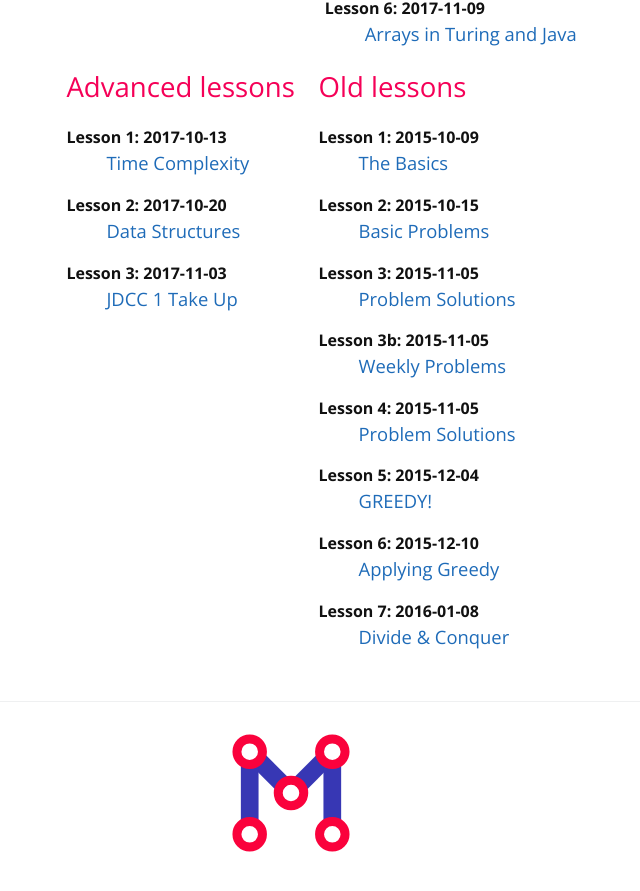
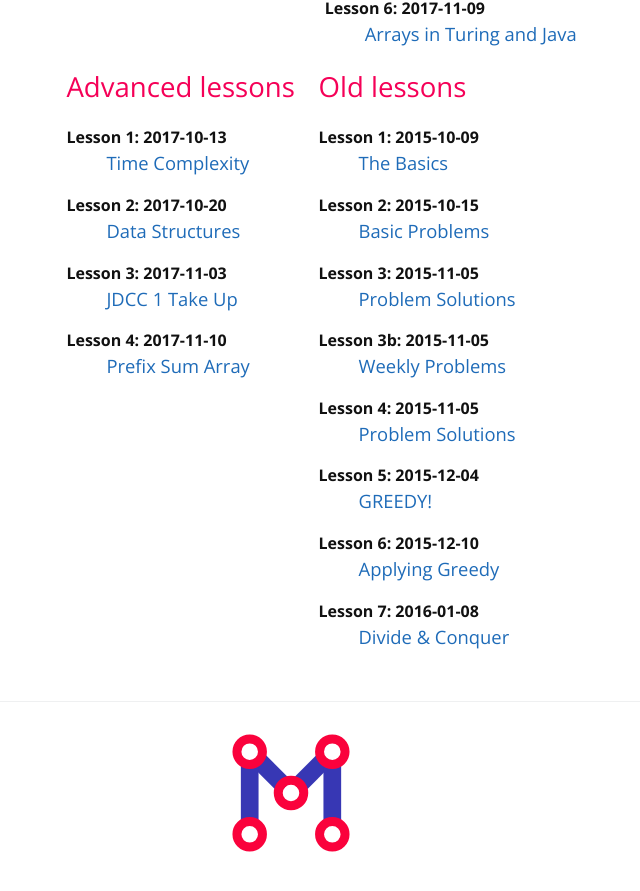
Before and after one commit to mcpt/mcpt.github.io, a Jekyll site: the page built from cpt.md, in a window 1280 px wide and 900 px high, scrolled down 1093 px. Shown: the top 891 px of the window, without its empty margins (349-989 px from the left). Built offline with Jekyll 4.4.1, drawn with Linux system fonts in a browser that asks for light colours.

Commit message:
Updated lesson for this week

```diff
--- a/_data/advanced-lessons.yml
+++ b/_data/advanced-lessons.yml
@@ -18,3 +18,8 @@
   date: 2017-11-03
   id: 3
   url: https://docs.google.com/presentation/d/1VbCOXb16czdLoobKdqnlgcWC2S8yRUprZ-X_Kiyj4nA/edit?usp=sharing
+
+- title: Prefix Sum Array
+  date: 2017-11-10
+  id: 4
+  url: https://docs.google.com/presentation/d/1EHHZ5W7hKK-NySX5jOTjWq6gdKfN9ELyoxSvIlFG5ok/edit?usp=sharing
```
